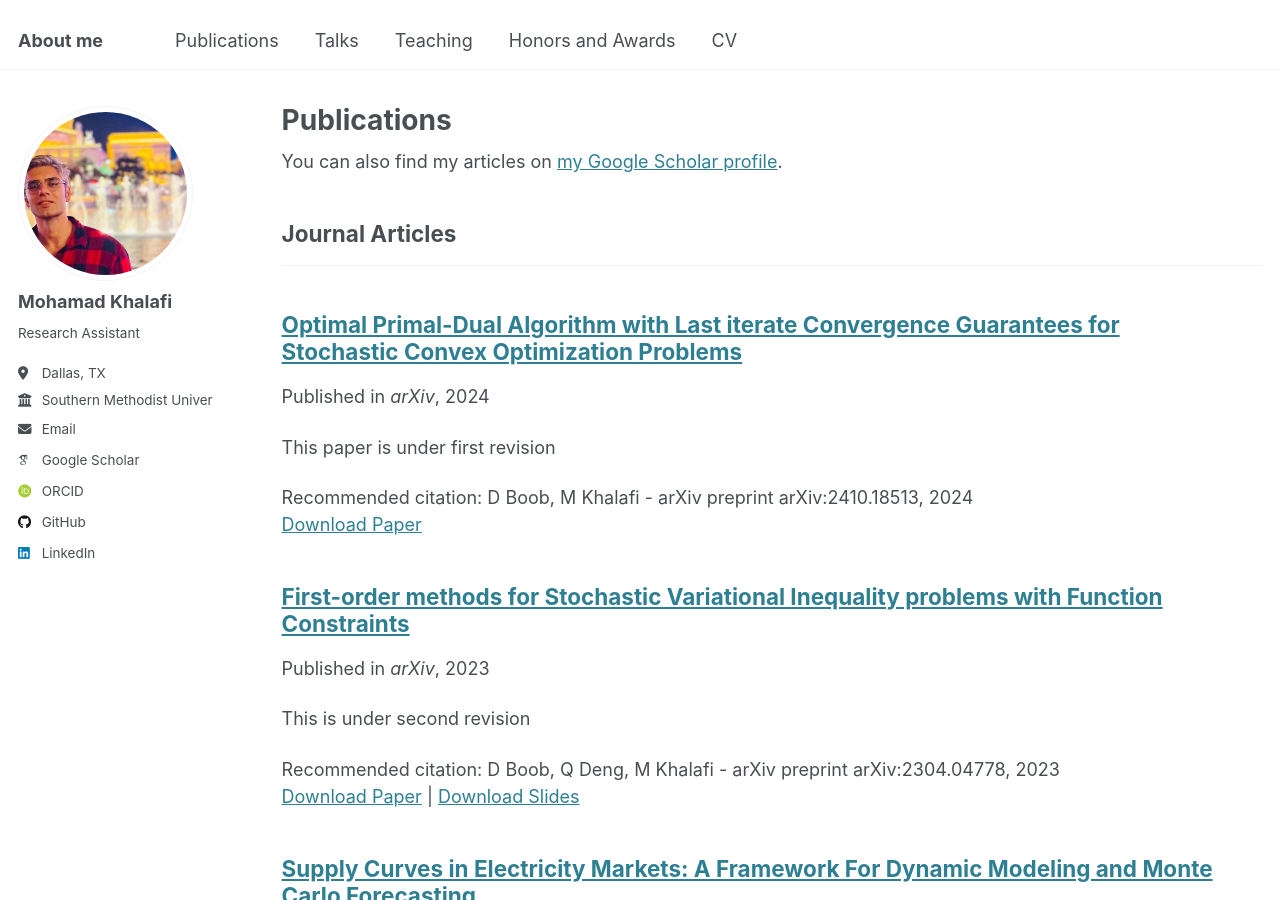
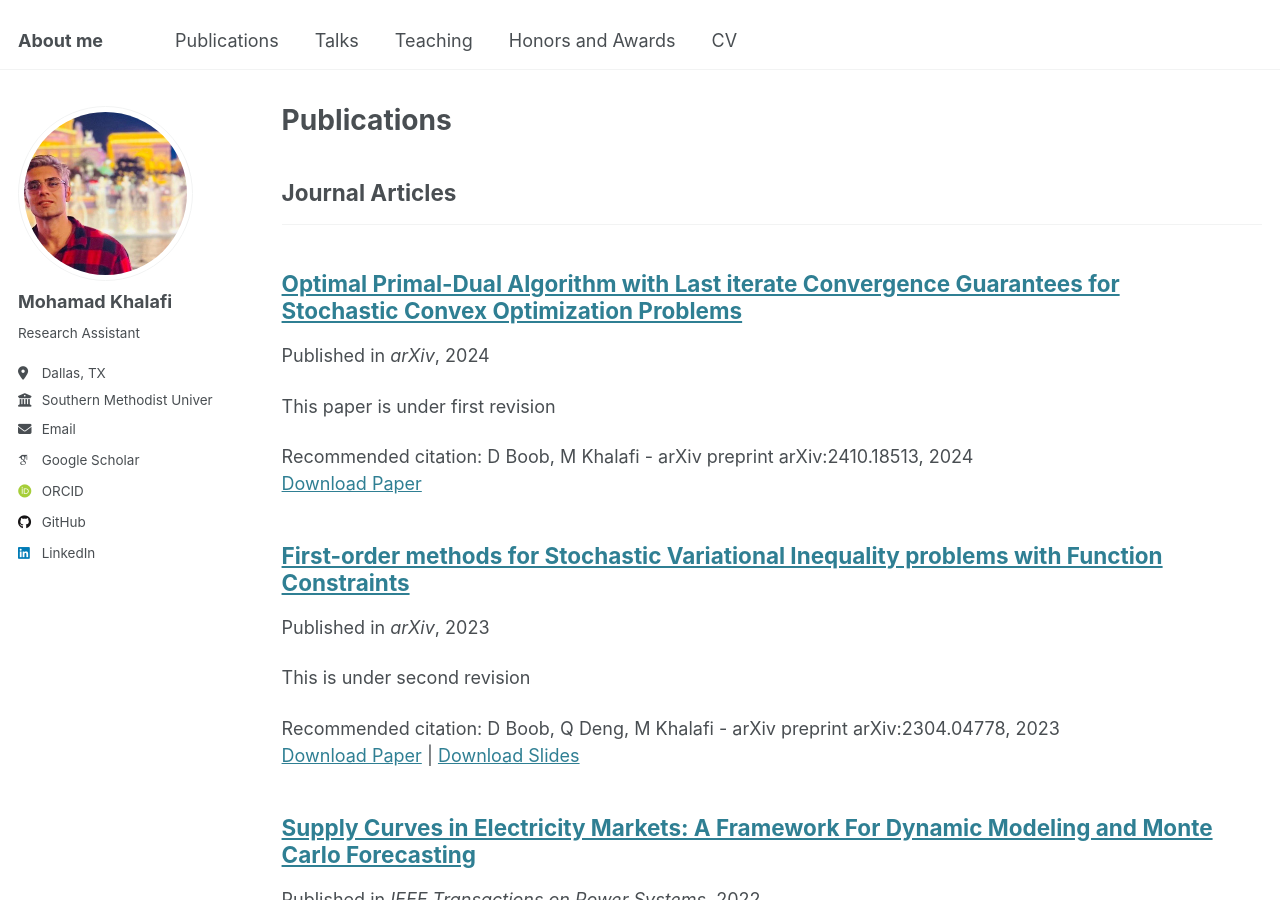
Before and after one commit to Mohammadkhf/mohammadkhf.github.io, a Jekyll site: the page built from _pages/publications.html, in a window 1280 px wide and 900 px high. Built offline with Jekyll 4.4.1, drawn with Linux system fonts in a browser that asks for light colours; some web fonts are replaced.

Commit message:
Update publications.html

```diff
--- a/_pages/publications.html
+++ b/_pages/publications.html
@@ -5,9 +5,7 @@ permalink: /publications/
 author_profile: true
 ---
 
-{% if site.author.googlescholar %}
-  <div class="wordwrap">You can also find my articles on <a href="{https://scholar.google.com/citations?user=HA-GlnkAAAAJ&hl=en}">my Google Scholar profile</a>.</div>
-{% endif %}
+
 
 {% include base_path %}
 
```
